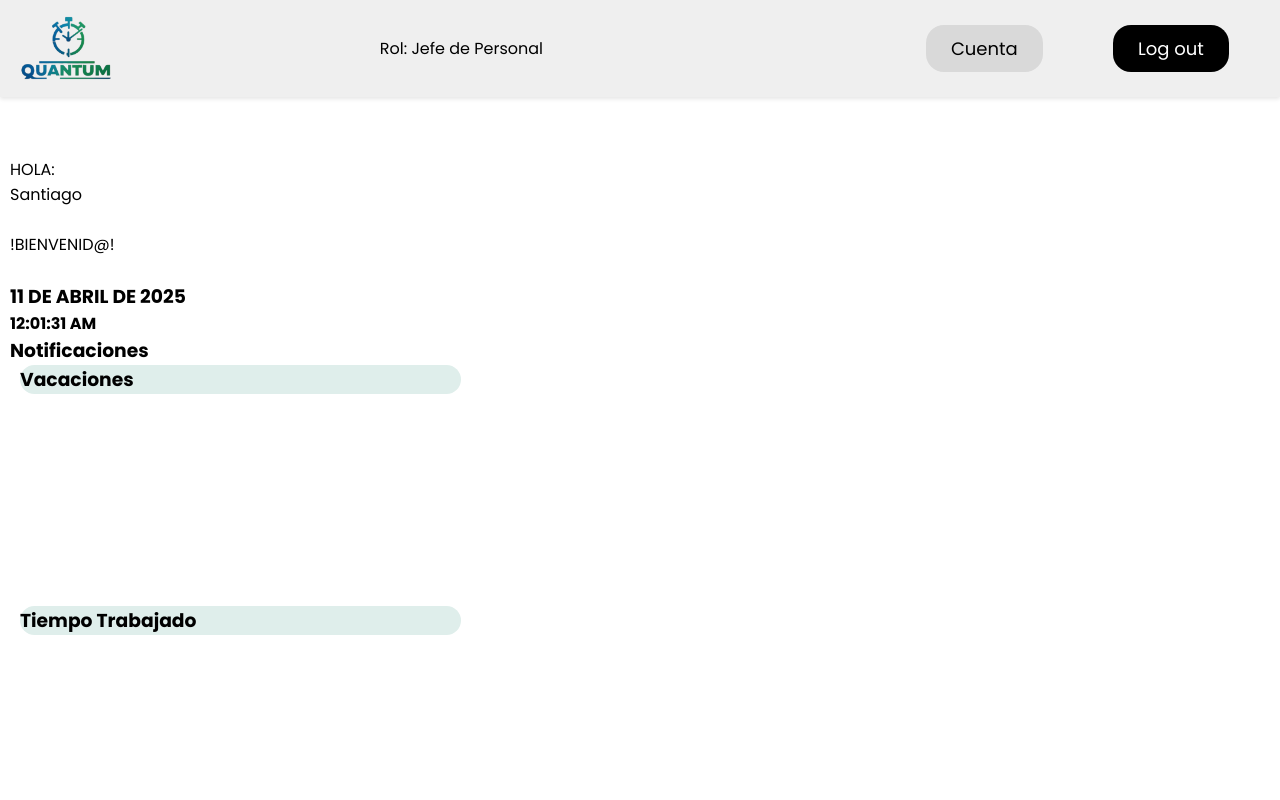
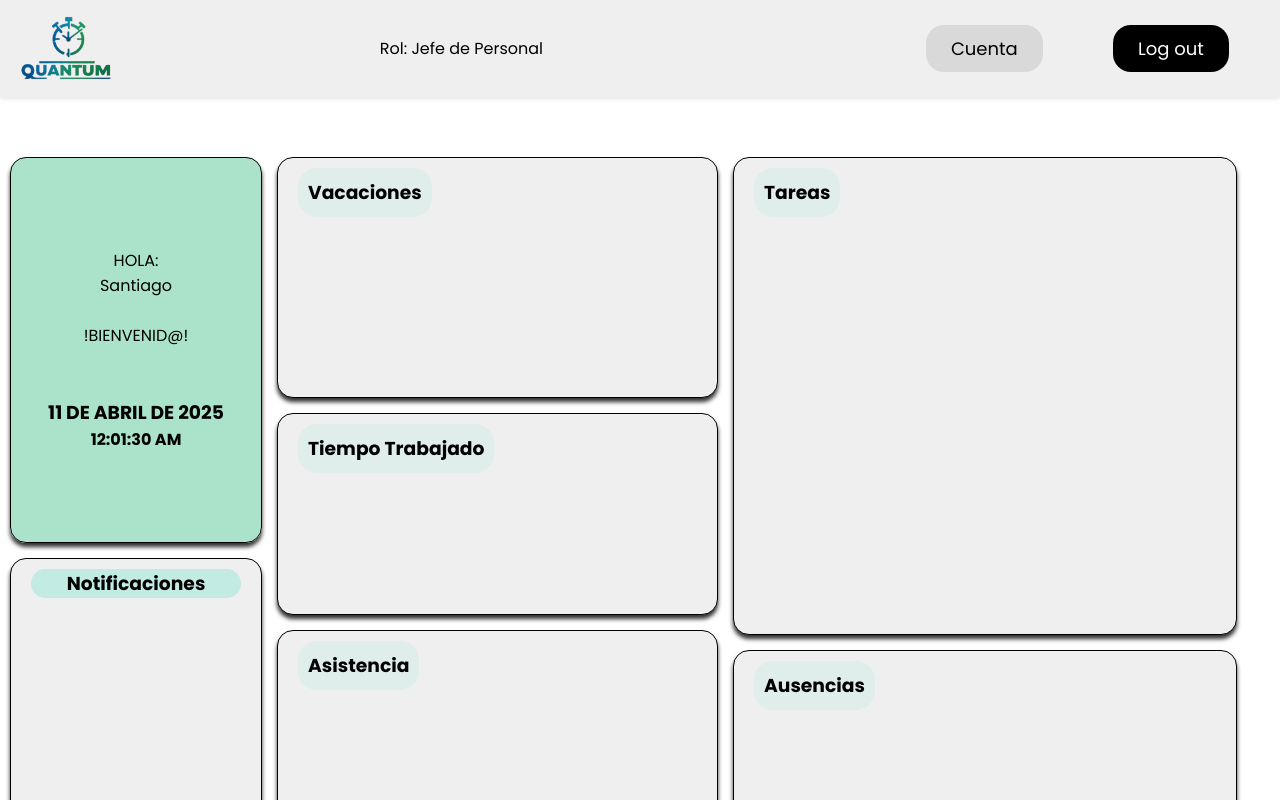
Before and after one commit to T0rricelly/mookup_quantum, a React (Vite) app: page /home in a window 1280 px wide. Shown: the top 800 px of the page. Built offline with nearby package versions, Linux system fonts and the light colour scheme; sample sign-in values are in the browser's storage.

Commit message:
Inicio vista full

```diff
--- a/src/components/components_home/Home.jsx
+++ b/src/components/components_home/Home.jsx
@@ -1,7 +1,7 @@
 import Menu from "./menu.jsx";
 import Header from "./Header_home.jsx";
 import Footer from "../components_auth/footer.jsx";
-import Cont_home from "./cont_home.jsx";
+import Cont_home from "../../views/Empleado/home/cont_home.jsx";
 import '../../styles/styles_home/Home.css';
 import { Routes, Route } from "react-router-dom";
 import Cont_permisos from '../components_permisos/cont_permisos';
--- a/src/styles/styles_home/Cont_home.css
+++ /dev/null
@@ -1,47 +0,0 @@
-.cont_home{
-    padding: 10px;
-}
-.tiempo{
-    display: flex;
-    padding: 1rem;
-    width: 100%;
-    justify-content: space-between;
-}
-.titulos{
-  border-radius: 1em;
-  background-color: #DFEEEB;
-}
-/*Medio*/
-.mid{
-  width: 35%;
-  margin-left: 10px;
-}
-.vaca{
- height: 241px;
-}
-.tmp_tra{
-  height: 202px;
-}
-.asis{
-  height: 241px;
-}
-.permi{
-  height: 444px;
-}
-/*Derecha*/
-.rigth{
-  width: 40%;
-  margin-left: 15px;
-}
-.tareas{
-  height: 478px;
-}
-.ausencias{
-  height: 231px;
-}
-.contrato{
-  height: 221px;
-}
-.historial{
-  height: 183px;
-}
--- /dev/null
+++ b/src/views/Empleado/home/Cont_home.css
@@ -0,0 +1,106 @@
+* {
+  box-sizing: border-box;
+}
+
+.cont_home {
+  display: grid;
+  grid-template-columns: 20% 35% 40%;
+  gap: 15px;
+  padding: 10px;
+  align-items: start;
+}.fecha_hora{
+  margin-top: 50px;
+}
+.asides,.mid, .rigth {
+  display: grid;
+  grid-template-rows: repeat(1, 1fr);
+  gap: 15px;
+}
+/*Izquierda*/
+.saludo,.noti{
+  border: solid 1px;
+  border-radius: 1em;
+  padding: 10px 20px;
+  text-align: center;
+  box-shadow: 0 4px 4px rgb(50, 48, 48);
+  display: flex;
+  flex-direction: column;
+  justify-content: space-between;
+
+}
+.saludo{
+  background-color: #2CBA7A66;
+  height: 386px;
+  padding: 20px;
+  justify-content: space-evenly;
+}
+.noti{
+  background-color: #EFEFEF;
+  height: 813px;
+
+}
+.titu_noti{
+  border-radius: 1em;
+  background-color: #C2EBE3;
+}
+/*Bases*/
+.vaca,.tmp_tra,.asis,.permi,.tareas,.ausencias,.contrato,.historial{
+  border-radius: 1em;
+  background-color: #EFEFEF;
+  border: solid 1px;
+  border-radius: 1em;
+  padding: 10px 20px;
+  display: flex;
+  flex-direction: column;
+  justify-content: space-between;
+  box-shadow: 0 4px 4px rgb(50, 48, 48);
+}
+.titulos{
+  border-radius: 1em;
+  background-color: #DFEEEB;
+  display: inline-block;
+  padding: 10px;
+}
+/*Medio*/
+.vaca{
+ height: 241px;
+}
+.tmp_tra{
+  height: 202px;
+}
+.asis{
+  height: 241px;
+}
+.permi{
+  height: 444px;
+}
+/*Derecha*/
+.tareas{
+  height: 478px;
+}
+.ausencias{
+  height: 231px;
+}
+.contrato{
+  height: 221px;
+}
+.historial{
+  height: 183px;
+}
+@media (max-width: 900px) {
+  .cont_home {
+    grid-template-columns: 1fr;
+  }
+}
+@media (max-width: 900px) {
+  .cont_home {
+    grid-template-columns: 1fr;
+    gap: 25px;
+  }
+}
+@media (min-width: 900px) {
+  .vaca, .tmp_tra, .asis, .permi,
+  .tareas, .ausencias, .contrato, .historial,.noti,.saludo {
+    min-height: 20vh;
+  }
+}
--- a/src/components/components_home/cont_home.jsx
+++ b/src/views/Empleado/home/cont_home.jsx
@@ -1,4 +1,4 @@
-import "../../styles/styles_home/Cont_home.css";
+import "./Cont_home.css";
 import { useState, useEffect } from "react";
 const name = 'Santiago'
 export const Cont_home = () => {
@@ -40,9 +40,11 @@ export const Cont_home = () => {
               <br />
               <br />
               !BIENVENID@!
-            <br /><br />
+              <nav className="fecha_hora">
 <h3>{fechaText}</h3>
               <h4 id="hora">{horaActual}</h4>
+              </nav>
+
             </p>
           </aside>
           <aside className="noti">
@@ -53,7 +55,7 @@ export const Cont_home = () => {
         </section>
 
         <section className="mid">
-          <article  className="vaca">
+          <article className="vaca">
             <p>
               <h3 className="titulos">Vacaciones</h3>
             </p>
```
Lines whose indentation alone changed are shown as unchanged.
